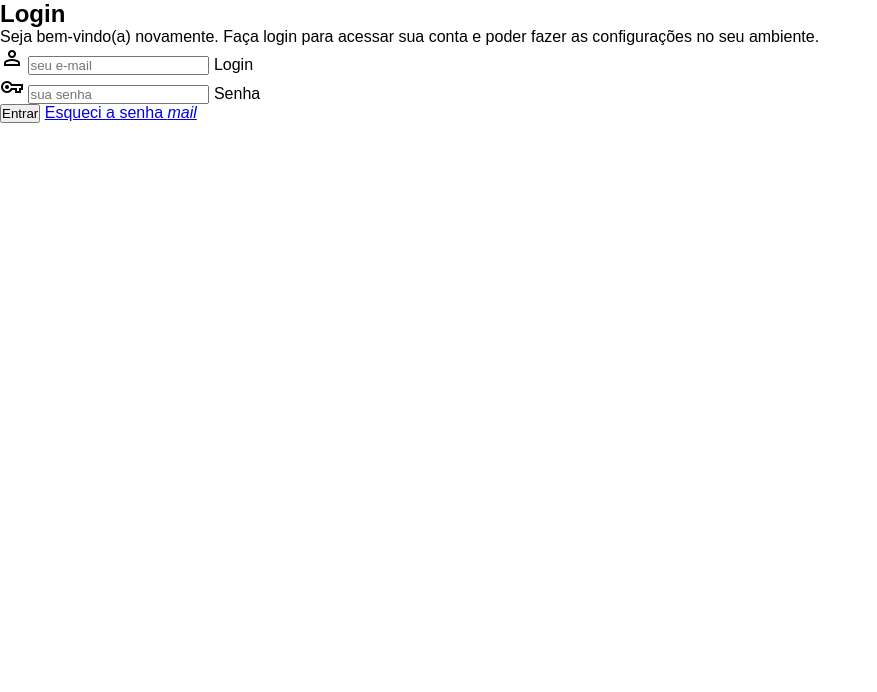
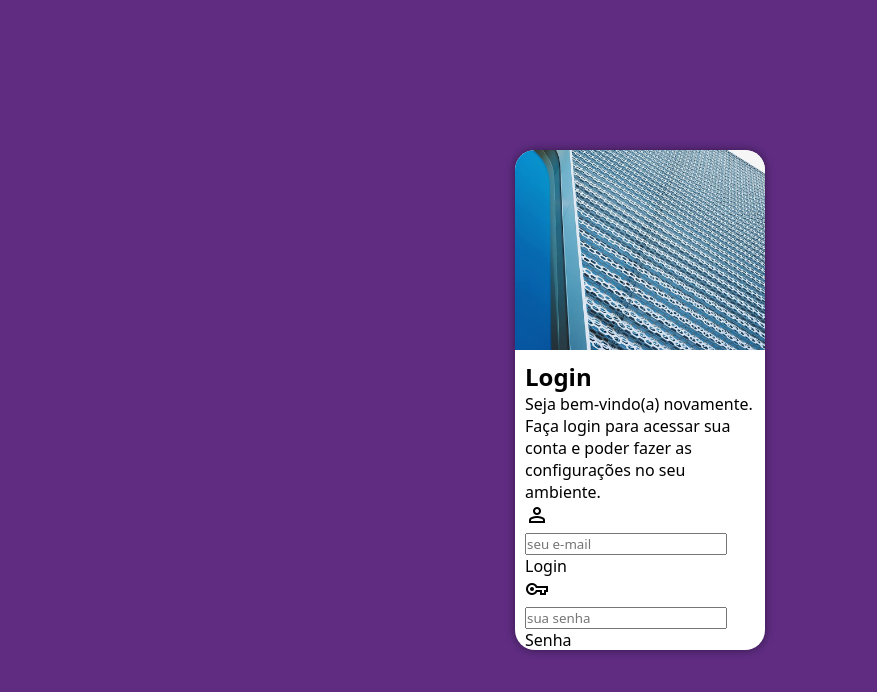
Before and after one commit to nicolas-leao/projeto-login, a plain HTML site: page index.html in a window 1280 px wide. Shown: the whole page, without its empty margins (0-877 px from the left). Drawn offline with nearby package versions, Linux system fonts and the light colour scheme.

Commit message:
fazendo pelo curso

```diff
--- a/estilos/style.css
+++ b/estilos/style.css
@@ -8,6 +8,45 @@ Lilas : #5f2c82 */
 *{
     padding: 0px;
     margin: 0px;
-    font-family: Arial, Helvetica, sans-serif;
+    font-family: system-ui, -apple-system, BlinkMacSystemFont, 'Segoe UI', Roboto, Oxygen, Ubuntu, Cantarell, 'Open Sans', 'Helvetica Neue', sans-serif;
     box-sizing: border-box;
 }
+
+html, body {
+    background-color: #5f2c82;
+    height: 100vh;
+    width: 100vw;
+}
+
+main {
+    position: relative;
+    height: 100vh;
+    width: 100vw;
+}
+
+section#login {
+    position: absolute;
+    top: 50%;
+    left: 50%;
+    transform: translate(-50%,-50%);
+    background-color: white;
+
+    overflow: hidden;
+    width: 250px;
+    height: 500px;
+    border-radius: 20px;
+    box-shadow: 0px 0px 10px rgba(0, 0, 0, 0.450);
+}
+
+section#login > div#imagem {
+    display: block;
+    background: url(../imagens/metal.jpg) no-repeat;
+    background-size: cover;
+    background-position: left bottom;
+    height: 200px;
+}
+
+section#login > div#formulario {
+    padding: 10px;
+    display: block;
+}
```
